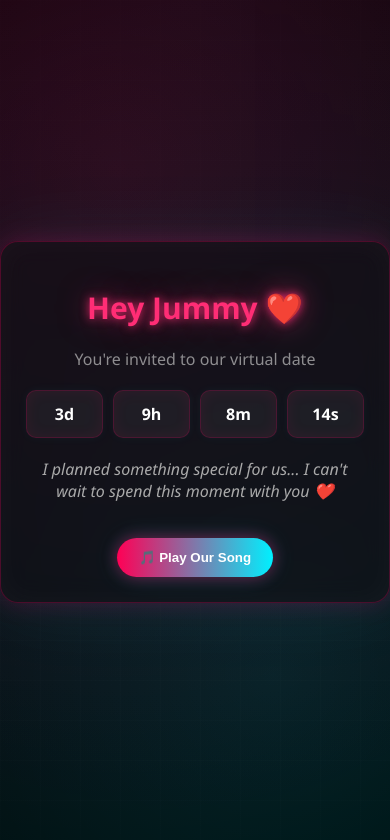
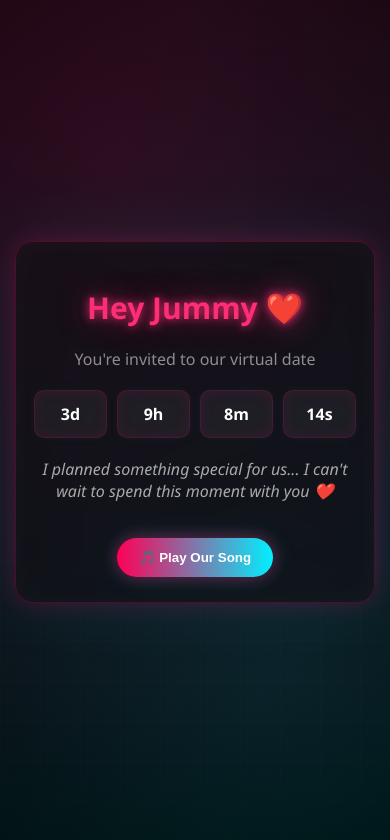
Before and after one commit to ay30bg/iloveyou-ayomi, a React (Create React App) app: page / in a window 390 px wide. Shown: the top 840 px of the page. Built offline with nearby package versions, Linux system fonts and the light colour scheme.

Commit message:
Update loveInvite.css

```diff
--- a/src/styles/loveInvite.css
+++ b/src/styles/loveInvite.css
@@ -329,8 +329,23 @@
    MOBILE
 ========================= */
 @media (max-width: 768px) {
+  .invite-container {
+    padding: 0 15px; /* 👈 adds left & right spacing */
+  }
+
   .invite-card {
-    width: 90%;
-    padding: 25px;
+    width: 100%;
+    max-width: 100%;
+    padding: 25px 18px;
   }
 }
+
+@media (max-width: 380px) {
+  .invite-container {
+    padding: 0 12px; /* 👈 slightly tighter for very small screens */
+  }
+
+  .invite-card {
+    padding: 22px 16px;
+  }
+}
```
